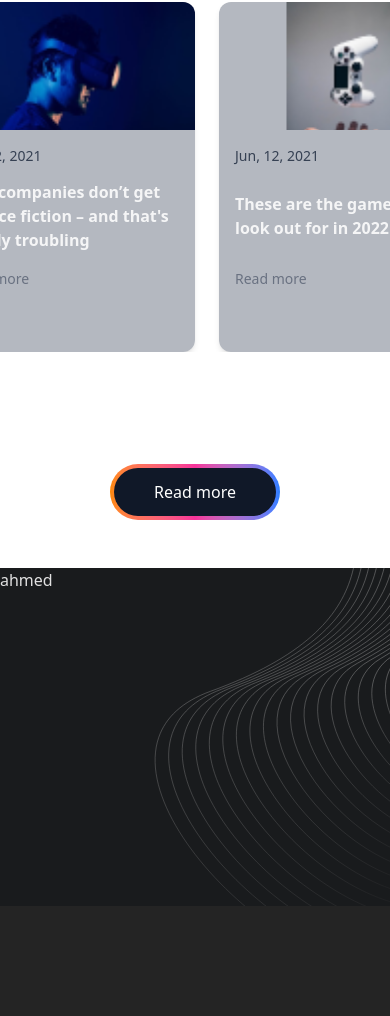
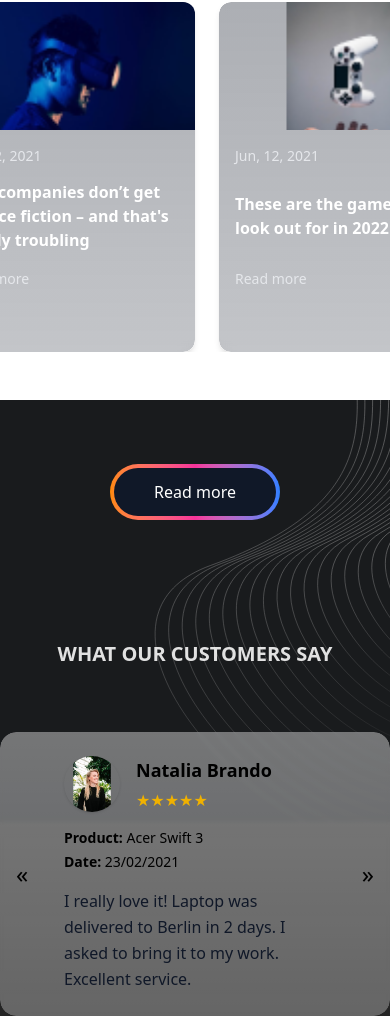
Before and after one commit to A7med-Mido/TeachStoreLandingPage, a React (Vite) app: page / in a window 390 px wide. Shown: the part 2150-3166 px from the top of the page. Before the commit the page ends 3056 px from the top, so only its background shows below. Built offline with nearby package versions, Linux system fonts and the light colour scheme.

Commit message:
another progress in teh app

```diff
--- a/src/components/sections/AboutSection.tsx
+++ b/src/components/sections/AboutSection.tsx
@@ -261,9 +261,62 @@ function ProductCarousel({ products }: { products: Products }) {
 
 
 
-const BlogSection = () => {
+
+const BlogCard: React.FC<{ blog: Blog; index: number }> = ({ blog, index }) => {
   return (
-    <section className="py-12">
+    <div
+      className="
+        relative rounded-xl overflow-hidden
+        min-w-[50%] sm:min-w-[300px] md:min-w-0
+        h-[350px] snap-center
+        shadow-md hover:shadow-xl transition-all duration-300
+      "
+    >
+      {/* STATIC overlay / frosted background — DO NOT animate this element */}
+      <div
+        className="absolute inset-0 z-0 pointer-events-none rounded-xl"
+        style={{
+          // visible semi-transparent fallback + backdrop blur
+          background:
+            "linear-gradient(180deg, rgba(17,24,39,0.35) 0%, rgba(17,24,39,0.25) 100%)",
+          backdropFilter: "blur(4px)",
+          WebkitBackdropFilter: "blur(4px)",
+        }}
+        aria-hidden
+      />
+
+      {/* Image section */}
+      <div className="relative w-full h-32 overflow-hidden">
+        <img
+          src={blog.image}
+          alt={blog.title}
+          className="w-full h-full object-cover object-center"
+        />
+      </div>
+
+      {/* CONTENT: animate only this wrapper (keeps overlay stable) */}
+      <motion.div
+        initial={{ opacity: 0, y: 18 }}
+        whileInView={{ opacity: 1, y: 0 }}
+        viewport={{ once: true, amount: 0.24 }}
+        transition={{ delay: index * 0.06, duration: 0.45, ease: "easeOut" }}
+        className="relative z-10 p-4 flex flex-col justify-between h-1/2"
+      >
+        <p className="text-gray-200 text-sm">{blog.date}</p>
+        <h3 className="text-white text-base font-semibold mt-2 line-clamp-3">
+          {blog.title}
+        </h3>
+        <button className="text-gray-200 text-sm mt-3 self-start bg-transparent">
+          Read more
+        </button>
+      </motion.div>
+    </div>
+  );
+};
+
+const BlogSection: React.FC = () => {
+  return (
+    <section className="py-12 relative">
       {/* Section Header */}
       <div className="text-center mb-10 text-black">
         <h2 className="text-2xl md:text-3xl font-bold">OUR BLOG</h2>
@@ -271,7 +324,7 @@ const BlogSection = () => {
       </div>
 
       {/* Blog List */}
-      <div className="overflow-x-auto md:overflow-visible no-scrollbar overflow-y-clip">
+      <div className="overflow-x-auto md:overflow-visible no-scrollbar">
         <div
           className="
             flex md:grid md:grid-cols-4 gap-6 px-10 md:px-12
@@ -279,47 +332,13 @@ const BlogSection = () => {
           "
         >
           {blogs.map((blog, index) => (
-            <motion.div
-              key={blog.id}
-              initial={{ opacity: 0, y: 20 }}
-              whileInView={{ opacity: 1, y: 0 }}
-              viewport={{ once: true, amount: 0.2 }}
-              transition={{ delay: index * 0.1 }}
-              className="
-                min-w-[50%] sm:min-w-[300px] md:min-w-0
-                h-[350px] snap-center
-                rounded-xl overflow-hidden cursor-pointer
-                 shadow-md hover:shadow-xl
-                transition-all duration-300
-                 bg-gray-500/50 backdrop-blur-md
-              "
-            >
-              {/* Image section */}
-              <div className="relative p-4 w-full h-32 overflow-clip">
-                <img
-                  className="absolute inset-0 w-full h-full object-cover object-center"
-                  src={blog.image}
-                  alt={blog.title}
-                />
-              </div>
-
-              {/* Content section */}
-              <div className="p-4 flex flex-col justify-between h-1/2">
-                <p className="text-gray-700 text-sm">{blog.date}</p>
-                <h3 className="text-base font-semibold mt-2 line-clamp-3">
-                  {blog.title}
-                </h3>
-                <button className="text-gray-500 text-sm mt-3 self-start">
-                  Read more
-                </button>
-              </div>
-            </motion.div>
+            <BlogCard key={blog.id} blog={blog} index={index} />
           ))}
         </div>
       </div>
 
       {/* Read More Button */}
-      <div className="w-full flex justify-center items-center pt-28">
+      <div className="w-full flex justify-center items-center pt-28 absolute z-20">
         <div className="bg-gradient-to-r from-orange-400 via-pink-500 to-blue-500 p-1 rounded-full hover:shadow-lg hover:shadow-pink-500/25 transition-all duration-300 w-fit">
           <button className="bg-gray-900 text-white px-10 py-3 rounded-full text-base font-normal hover:bg-gray-800 transition-colors">
             Read more
@@ -331,9 +350,9 @@ const BlogSection = () => {
 };
 
 type Blog = {
-  id: number;
+  id: string | number;
+  title: string;
   date: string;
-  title: string;
   image: string;
 };
 
--- a/src/components/sections/CommentSection.tsx
+++ b/src/components/sections/CommentSection.tsx
@@ -1,13 +1,127 @@
 import { CommentWaves } from "../SVG";
-
+import { motion } from "framer-motion";
 
 export default function CommentSection() {
   return (
-    <section className="relative w-full h-[40vh] bg-[#191B1D]">
+    <section className="relative w-full h-[50vh] bg-[#191B1D]">
       <CommentWaves className="absolute inset-0 w-full h-full" />
-      <h1>
-        ahmed
-      </h1>
+      <div className="flex flex-col justify-center items-center">
+        <h1 className=" font-bold text-xl sm:text-3xl uppercase mb-16 mt-60 z-30">
+          What our customers say
+        </h1>
+        {/* <div className="flex justify-center items-center w-[90vw] sm:w-60 "> */}
+          <ReviewCard
+            name="Natalia Brando"
+            avatar="/pp.png"
+            product="Acer Swift 3"
+            date="23/02/2021"
+            review="I really love it! Laptop was delivered to Berlin in 2 days. I asked to bring it to my work. Excellent service."
+            rating={5}
+            onPrev={() => console.log("Previous clicked")}
+            onNext={() => console.log("Next clicked")}
+          />
+        {/* </div> */}
+      </div>
     </section>
   )
 }
+
+
+interface ReviewCardProps {
+  name: string;
+  avatar: string;
+  product: string;
+  date: string;
+  review: string;
+  rating?: number; // Optional: default 5 stars
+  onPrev?: () => void;
+  onNext?: () => void;
+}
+
+const ReviewCard: React.FC<ReviewCardProps> = ({
+  name,
+  avatar,
+  product,
+  date,
+  review,
+  rating = 5,
+  onPrev,
+  onNext,
+}) => {
+  return (
+    <div className="relative max-w-3xl w-full mx-auto rounded-2xl overflow-hidden">
+
+      <div
+        className="absolute inset-0 z-0 pointer-events-none rounded-2xl
+                   bg-gradient-to-b from-white/40 to-white/30 "
+        style={{
+          // exact 12px blur (Tailwind has classes like backdrop-blur-lg,
+          // but inline style ensures exact value and WebKit fallback)
+          backdropFilter: "blur(2px)",
+          WebkitBackdropFilter: "blur(2px)",
+        }}
+        aria-hidden
+      />
+
+      {/* CONTENT: animate only this wrapper (keeps background stable) */}
+      <motion.div
+        className="relative z-10 py-6 px-16 flex flex-col items-start gap-4 "
+        initial={{ opacity: 0, y: 20 }}
+        animate={{ opacity: 1, y: 0 }}
+        transition={{ duration: 0.45, ease: "easeOut" }}
+      >
+        {/* Profile row */}
+        <div className="flex items-center gap-4 w-full">
+          <img
+            src={avatar}
+            alt={name}
+            className="w-14 h-14 rounded-full object-cover shadow-sm"
+          />
+          <div className="flex-1">
+            <div className="flex items-center justify-between">
+              <h3 className="text-lg font-semibold text-black">{name}</h3>
+            </div>
+
+            {/* Stars */}
+            <div className="flex mt-1">
+              {Array.from({ length: rating }).map((_, i) => (
+                <span key={i} className="text-yellow-500 text-base">★</span>
+              ))}
+            </div>
+          </div>
+        </div>
+
+        {/* Product & Date */}
+        <div className="text-sm text-black space-y-1">
+          <p><span className="font-semibold">Product:</span> {product}</p>
+          <p><span className="font-semibold">Date:</span> {date}</p>
+        </div>
+
+        {/* Review text */}
+        <p className="text-gray-900 text-base leading-relaxed">
+          {review}
+        </p>
+
+        {/* Nav arrows (kept as normal buttons) */}
+        {onPrev && (
+          <button
+            onClick={onPrev}
+            className="absolute left-4 top-1/2 -translate-y-1/2 text-2xl text-black hover:text-gray-900 z-20"
+            aria-label="Previous"
+          >
+            «
+          </button>
+        )}
+        {onNext && (
+          <button
+            onClick={onNext}
+            className="absolute right-4 top-1/2 -translate-y-1/2 text-2xl text-black hover:text-gray-900 z-20"
+            aria-label="Next"
+          >
+            »
+          </button>
+        )}
+      </motion.div>
+    </div>
+  );
+};
```
